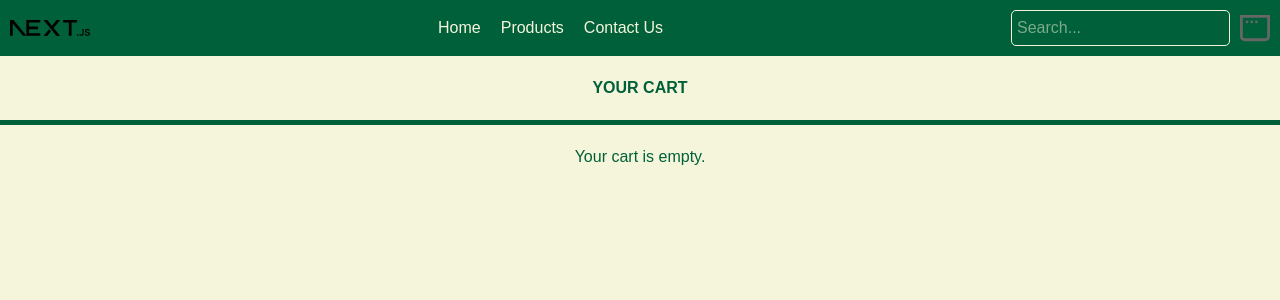
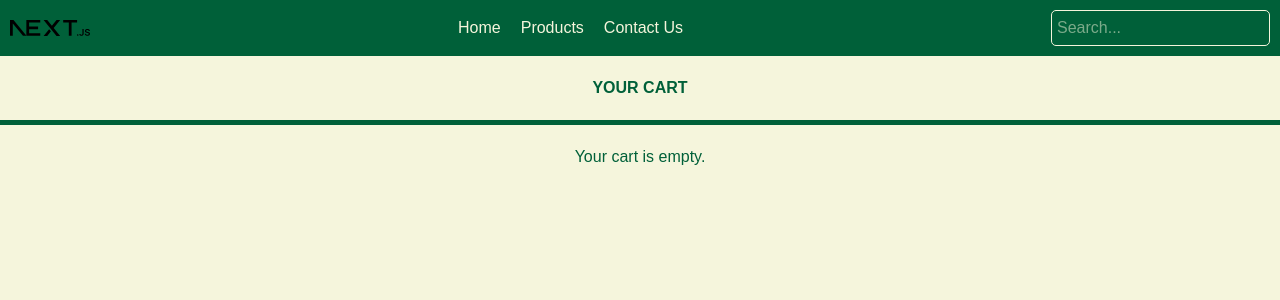
Before and after one commit to Meeketank/Next-Ecommerce, a Next.js app: page /cart in a window 1280 px wide. Shown: the top 300 px of the page. Built offline with nearby package versions, Linux system fonts and the light colour scheme.

Commit message:
Update page.tsx

```diff
--- a/src/app/cart/page.tsx
+++ b/src/app/cart/page.tsx
@@ -47,7 +47,7 @@ const decreaseQty = (id: number) => {
         </nav>
         <div style={{ display: "flex", alignItems: "center", gap: 10, color: "beige" }}>
           <input type="text" placeholder="Search..." style={{ padding: 5, borderRadius: 5, border: "1px solid beige" }} />
-          <Image src="/window.svg" width={30} height={30} alt="Cart logo" />
+          {/* <Image src="/window.svg" width={30} height={30} alt="Cart logo" /> */}
         </div>
       </div>
 
```
